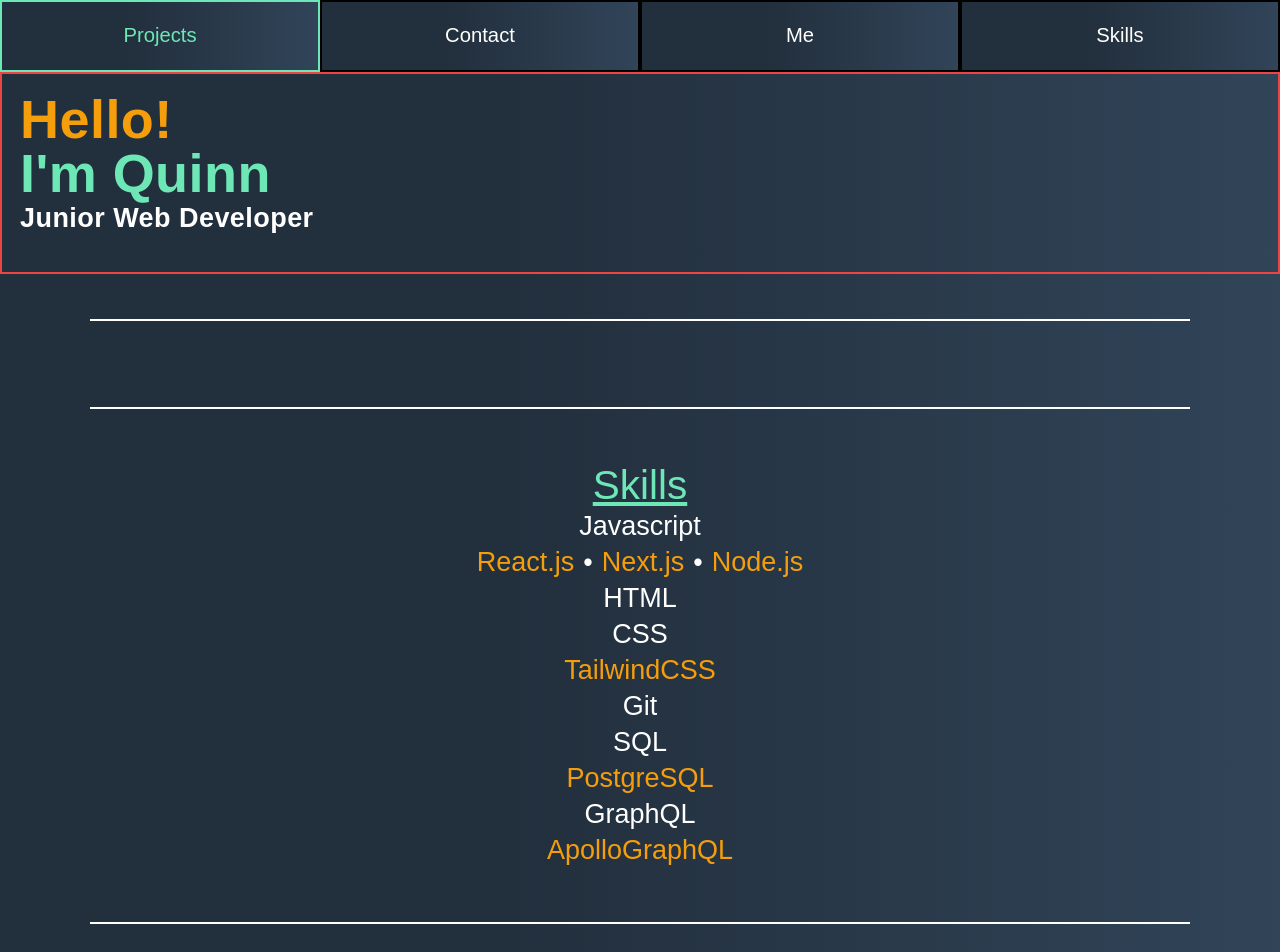
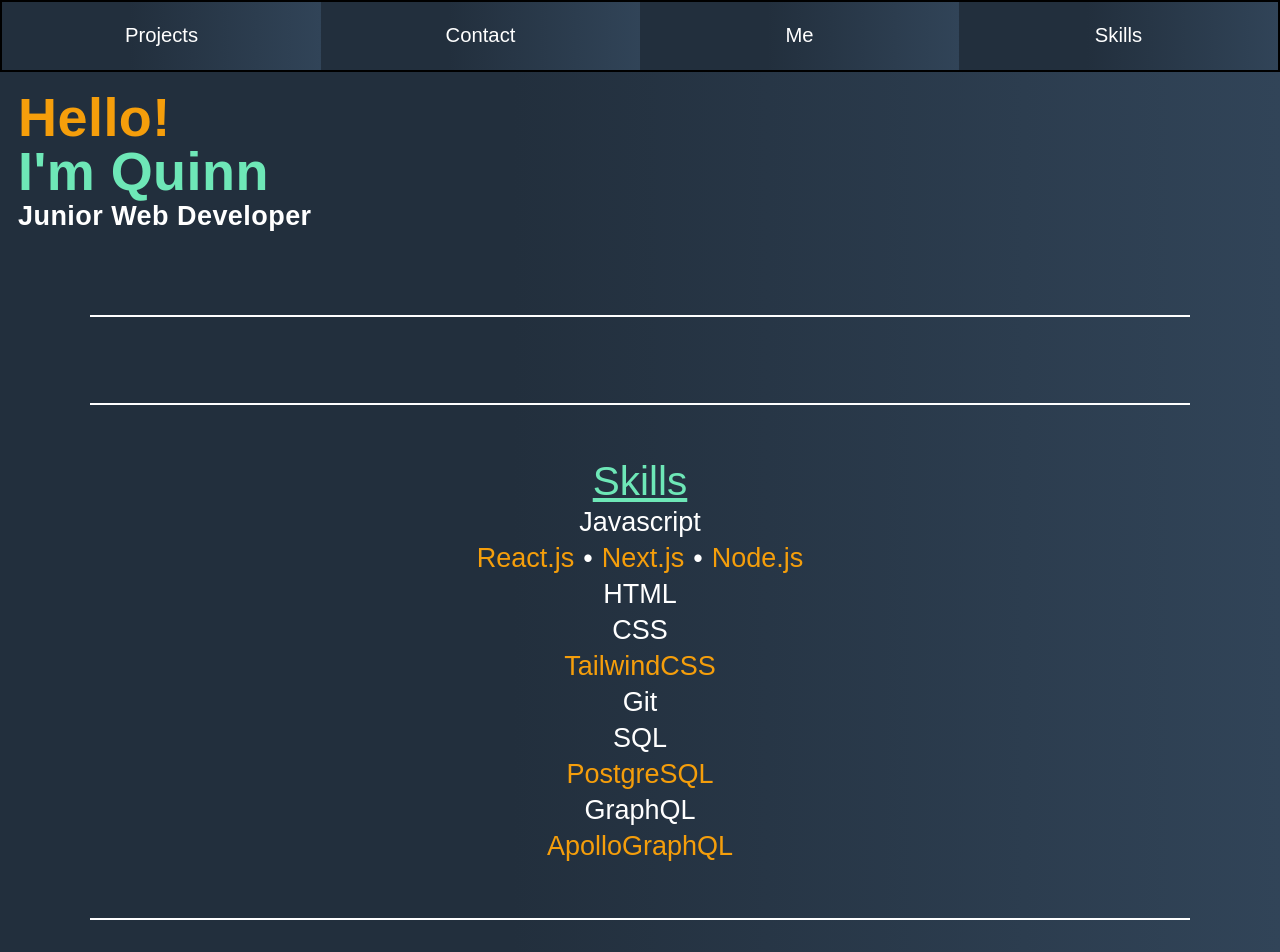
Before and after one commit to QMaximillian/quinn-personal-website, a Next.js app: page / in a window 1280 px wide. Shown: the top 952 px of the page. Built offline with nearby package versions, Linux system fonts and the light colour scheme; a web font is replaced by a local one.

Commit message:
Add  to  tag. Make  sticky.

```diff
--- a/components/DeveloperInfo.js
+++ b/components/DeveloperInfo.js
@@ -5,7 +5,7 @@ function DeveloperInfo() {
   return (
     <div
       style={{ background: 'var(--primary-gradient)' }}
-      className=" text-white p-4 border-2 border-red-500 w-full tracking-wide font-bold flex flex-col justify-center items-center"
+      className=" text-white p-4 w-full tracking-wide font-bold flex flex-col justify-center items-center"
     >
       <div className="w-full">
         <h1 className="text-yellow-500 text-5xl">
--- a/components/Navigation.js
+++ b/components/Navigation.js
@@ -4,7 +4,7 @@ import NavigationLink from './NavigationLink'
 
 function Navigation() {
   return (
-    <nav className="flex w-full text-white text-xs sticky">
+    <nav className="flex w-full text-white text-xs border-2  border-black">
       <NavigationLink href="/#projects" text="Projects" />
       <NavigationLink href="/#contact" text="Contact" />
       <NavigationLink href="/#me" text="Me" />
--- a/components/NavigationLink.js
+++ b/components/NavigationLink.js
@@ -10,7 +10,7 @@ function NavigationLink({ text, href }) {
         style={{
           background: 'var(--primary-gradient)',
         }}
-        className="w-full py-4 sm:min-w-min md:text-lg text-center border-2 border-black hover:text-green-300 hover:border-green-300 focus:text-green-300 focus:border-green-300 active:text-green-300 active:border-green-300"
+        className="w-full py-4 sm:min-w-min md:text-lg text-center hover:text-green-300 hover:border-green-300 focus:text-green-300 focus:border-green-300 active:text-green-300 active:border-green-300"
       >
         {text}
       </a>
--- a/components/WhoAmIDetails.js
+++ b/components/WhoAmIDetails.js
@@ -30,7 +30,7 @@ function WhoAmIDetails() {
           Who Am I?
         </p>
       </button>
-      <AnimatePresence exitBeforeEnter>
+      <AnimatePresence>
         {isOpen && (
           <motion.div
             key={router.route}
--- a/pages/_app.js
+++ b/pages/_app.js
@@ -30,8 +30,7 @@ function MyApp({ Component, pageProps, router }) {
   const shouldReduceMotion = useReducedMotion()
   const reducedMotionOpacity = shouldReduceMotion ? 1 : 0
   return (
-    <AnimatePresence exitBeforeEnter>
-      <Navigation />
+    <AnimatePresence>
       <motion.div
         key={router.route}
         initial={{ opacity: reducedMotionOpacity }}
@@ -39,6 +38,9 @@ function MyApp({ Component, pageProps, router }) {
         exit={{ opacity: reducedMotionOpacity }}
         style={{ background: 'var(--primary-gradient' }}
       >
+        <header className="sticky top-0">
+          <Navigation />
+        </header>
         <Component {...pageProps} />
       </motion.div>
     </AnimatePresence>
--- a/pages/index.js
+++ b/pages/index.js
@@ -21,32 +21,29 @@ export default function Home() {
           crossOrigin=""
         />
       </Head>
-      <main
-        className="overflow-scroll-y h-full"
-        style={{ background: 'var(--primary-gradient)' }}
-      >
+      <main style={{ background: 'var(--primary-gradient)' }}>
         <GradientBackground>
           <DeveloperInfo />
           <SectionBreak />
-          <div
+          <section
             className="w-full h-full flex flex-col justify-center items-center p-2"
             id="skills"
           >
             <Skills />
-          </div>
+          </section>
           <SectionBreak />
-          <div id="projects">
+          <section id="projects">
             <ProjectList>
               {projects.map((project) => (
                 <ProjectPeak {...project} key={project.name} />
               ))}
             </ProjectList>
-          </div>
+          </section>
 
           <SectionBreak />
-          <div id="contact">
+          <section id="contact">
             <Contact />
-          </div>
+          </section>
         </GradientBackground>
       </main>
     </>
--- a/styles/globals.css
+++ b/styles/globals.css
@@ -17,7 +17,7 @@
 
   html,
   body {
-    @apply h-full w-full;
+    @apply h-full w-full relative;
     scroll-behavior: smooth;
   }
 
```
